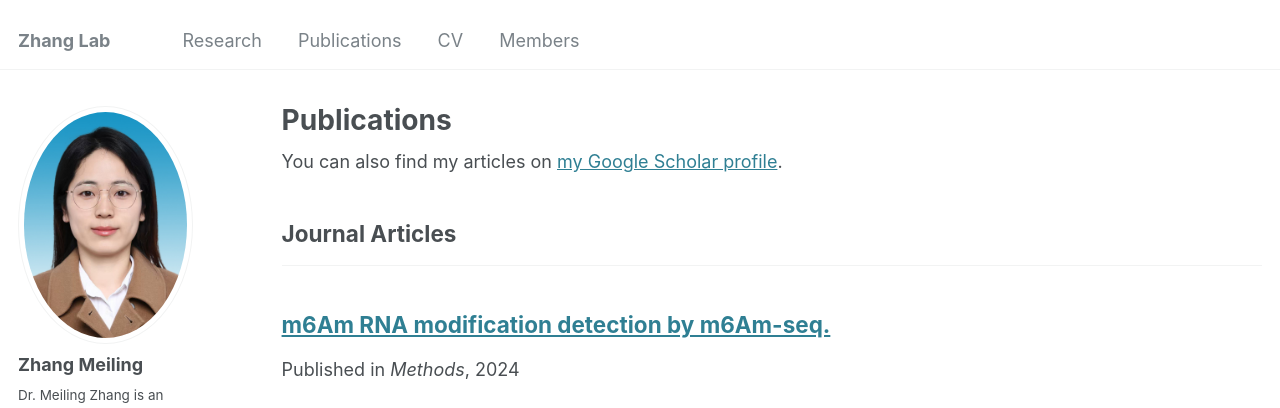
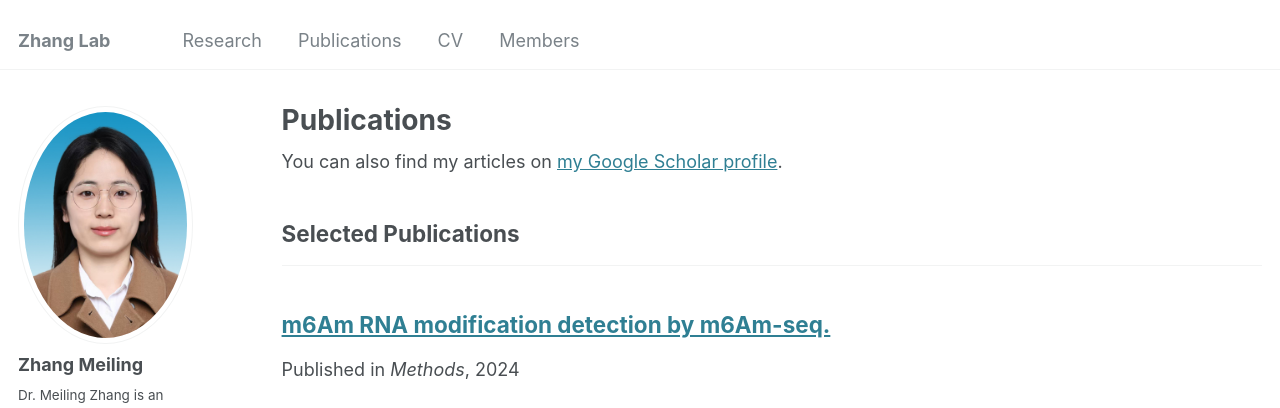
Before and after one commit to Hui50138/ZhangMeiling-Lab, a Jekyll site: the page built from _pages/publications.html, in a window 1280 px wide and 900 px high. Shown: the top 408 px of the window. Built offline with Jekyll 4.4.1, drawn with Linux system fonts in a browser that asks for light colours; some web fonts are replaced.

Commit message:
Update _config.yml

```diff
--- a/_config.yml
+++ b/_config.yml
@@ -79,9 +79,9 @@ publication_category:
   books:
     title: 'Books'
   manuscripts:
-    title: 'Journal Articles'
+    title: 'Selected Publications'
   conferences:
-    title: 'Conference Papers'
+    title: 'Other Publications'
 
 # Site Settings
 teaser                   :  # filename of teaser fallback teaser image placed in /images/, .e.g. "500x300.png"
```
